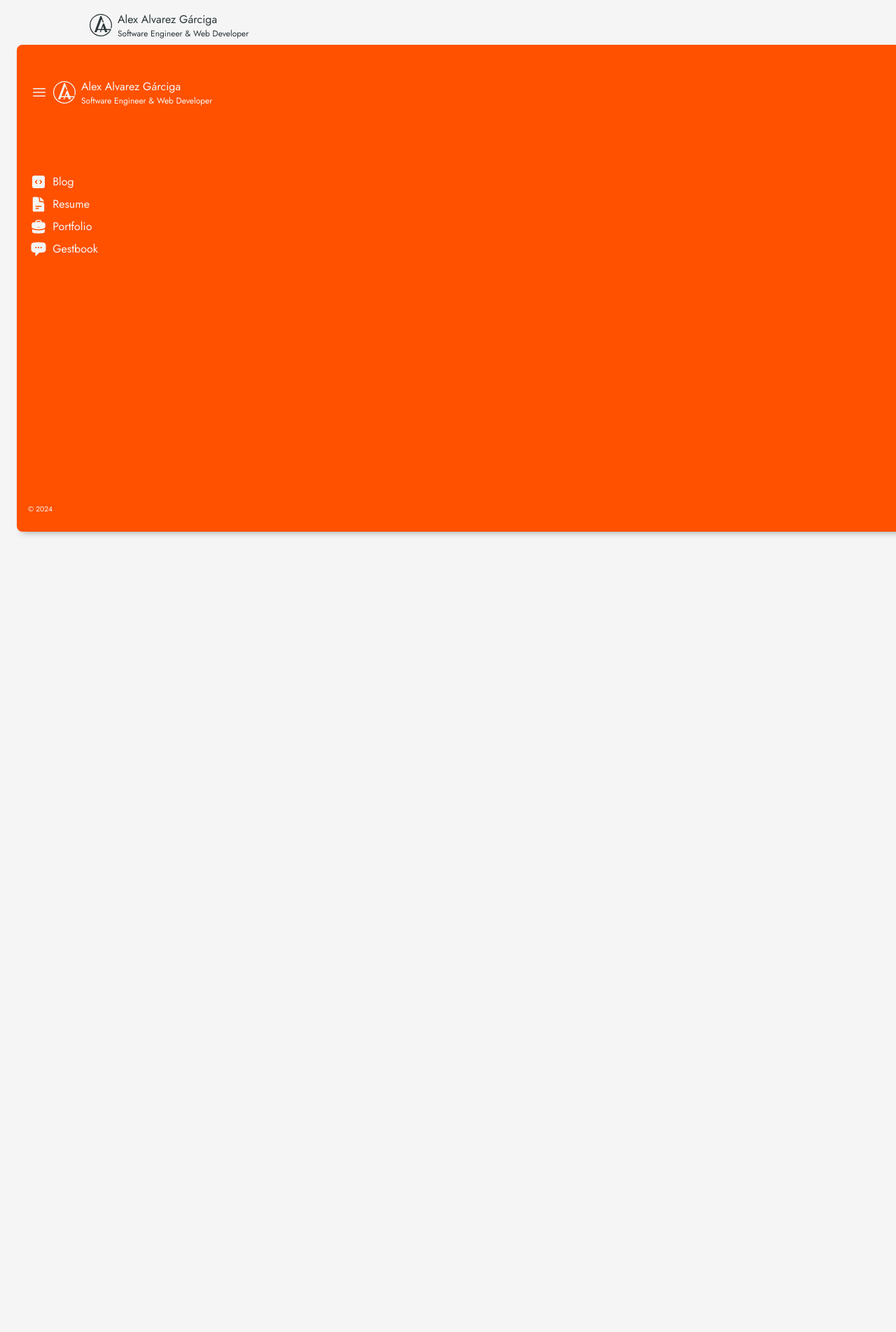
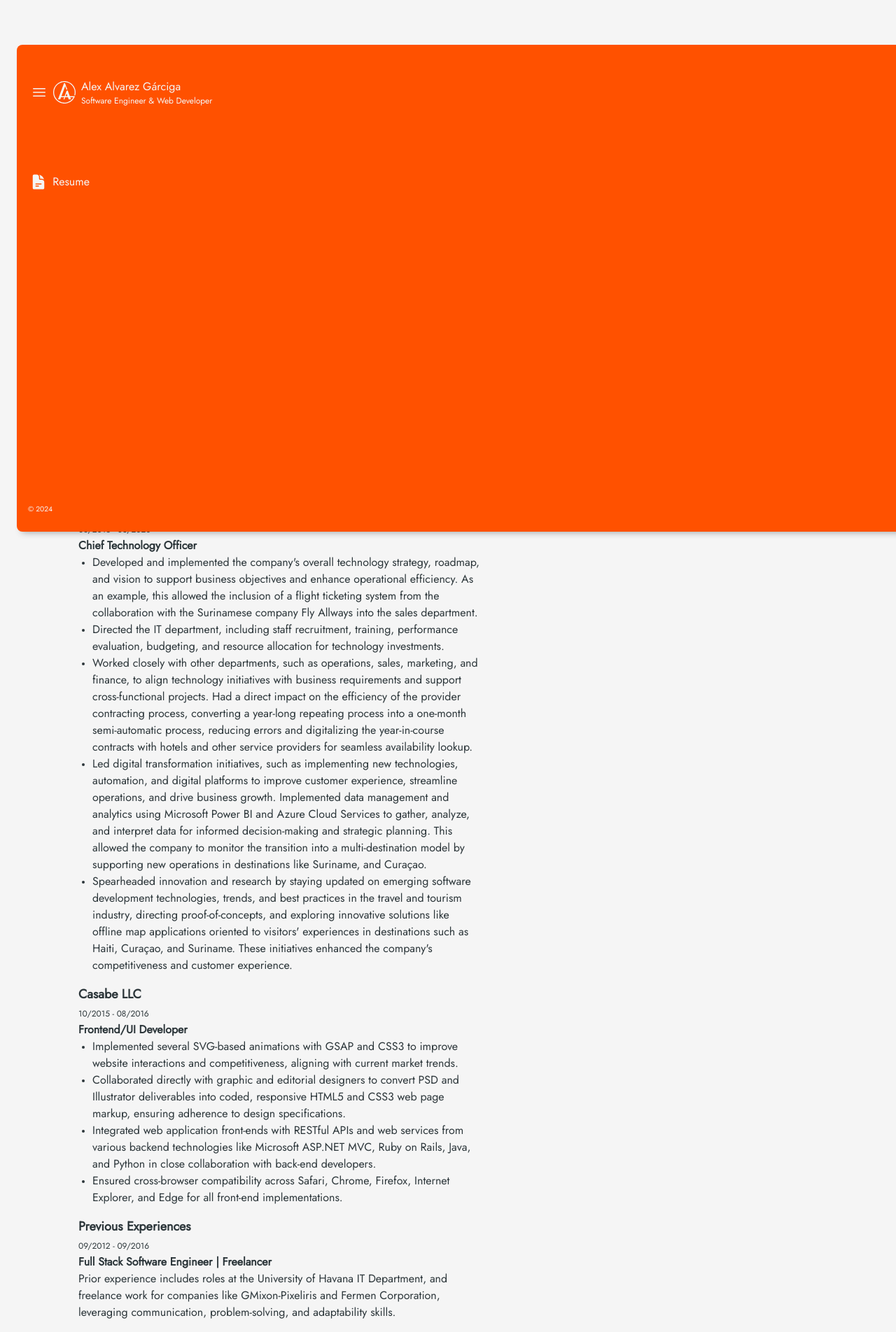
Before and after one commit to aagarciga/aagarciga.github.io, a Next.js app: page /resume in a window 1280 px wide. Shown: the whole page at 70% size. Before the commit the page ends 800 px from the top, so only its background shows below. Built offline with nearby package versions, Linux system fonts and the light colour scheme.

Commit message:
Added Resume Page & UI implementation.

```diff
--- a/src/app/(content)/layout.tsx
+++ b/src/app/(content)/layout.tsx
@@ -4,7 +4,7 @@ export default function Layout({ children }: { children: React.ReactNode }) {
   return (
     <div className="sidebar-layout">
       <header className="sidebar-layout__header">
-        <div className="branding-layout px-4 pt-4" >
+        <div className="branding-layout px-4 md:px-0 pt-4 md:pt-16" >
           <Branding />
         </div>
       </header>
--- a/src/app/(content)/resume/page.tsx
+++ b/src/app/(content)/resume/page.tsx
@@ -12,16 +12,72 @@ export default function Page() {
           ]}
         />
       </section>
-      <main className="sidebar-layout__main">
-        <h1>Page</h1>
+      <main className="sidebar-layout__main p-4 max-w-xl">
+        <header className="mb-4">
+          <h1 className="text-2xl">Experience</h1>
+        </header>
+        <section className="mb-4">
+          <header>
+            <h2 className="text-lg font-bold">Origin IT Solutions B.W. - ACSION</h2>
+            <span className="text-xs ">04/2020 - 01/2024</span>
+          </header>
+          <h3 className="font-bold">Lead Frontend-Engineer, Full Stack Engineer</h3>
+          <ul className="list-disc pl-5">
+            <li>Led the front-end development of a healthcare and wellness solution for medical screening and doctor-patient shared decision-making, focused on improving the health system in Suriname.</li>
+            <li>Spearheaded and enforced best practices to drive the software development lifecycle through Microsoft Azure DevOps and agile methodologies.</li>
+            <li>Served as a consultant to the company&apos;s clients on UI/UX design and front-end implementation, ensuring new projects and opportunities for extending contracts and improving B2B client relationships.</li>
+            <li>Integrated new features and improved performance in some of the company&apos;s existing products, leveraging and improving client trust in the company&apos;s current solutions and services.</li>
+            <li>Architected, designed, and implemented an Expo-based React Native mobile application for healthcare and health insurance using Microsoft Azure Identity Platform and zero-trust security, and Microsoft Azure Communication Services for messaging. This creation opened up new opportunities for the company to expand into the Sint Maarten and Curaçao markets.</li>
 
+          </ul>
+        </section>
+
+        <section className="mb-4">
+          <header >
+            <h2 className="text-lg  font-bold">Turmundo S.A.</h2>
+            <span className="text-xs">08/2016 - 03/2020</span>
+          </header>
+          <h3 className="font-bold">Chief Technology Officer</h3>
+          <ul className="list-disc pl-5">
+            <li>Developed and implemented the company&apos;s overall technology strategy, roadmap, and vision to support business objectives and enhance operational efficiency. As an example, this allowed the inclusion of a flight ticketing system from the collaboration with the Surinamese company Fly Allways into the sales department.</li>
+            <li>Directed the IT department, including staff recruitment, training, performance evaluation, budgeting, and resource allocation for technology investments.</li>
+            <li>Worked closely with other departments, such as operations, sales, marketing, and finance, to align technology initiatives with business requirements and support cross-functional projects. Had a direct impact on the efficiency of the provider contracting process, converting a year-long repeating process into a one-month semi-automatic process, reducing errors and digitalizing the year-in-course contracts with hotels and other service providers for seamless availability lookup.</li>
+            <li>Led digital transformation initiatives, such as implementing new technologies, automation, and digital platforms to improve customer experience, streamline operations, and drive business growth. Implemented data management and analytics using Microsoft Power BI and Azure Cloud Services to gather, analyze, and interpret data for informed decision-making and strategic planning. This allowed the company to monitor the transition into a multi-destination model by supporting new operations in destinations like Suriname, and Curaçao.</li>
+            <li>Spearheaded innovation and research by staying updated on emerging software development technologies, trends, and best practices in the travel and tourism industry, directing proof-of-concepts, and exploring innovative solutions like offline map applications oriented to visitors&apos; experiences in destinations such as Haiti, Curaçao, and Suriname. These initiatives enhanced the company&apos;s competitiveness and customer experience.</li>
+          </ul>
+        </section>
+
+        <section className="mb-4">
+          <header >
+            <h2 className="text-lg  font-bold">Casabe LLC</h2>
+            <span className="text-xs">10/2015 - 08/2016</span>
+          </header>
+          <h3 className="font-bold">Frontend/UI Developer</h3>
+          <ul className="list-disc pl-5">
+            <li>Implemented several SVG-based animations with GSAP and CSS3 to improve website interactions and competitiveness, aligning with current market trends.</li>
+            <li>Collaborated directly with graphic and editorial designers to convert PSD and Illustrator deliverables into coded, responsive HTML5 and CSS3 web page markup, ensuring adherence to design specifications.</li>
+            <li>Integrated web application front-ends with RESTful APIs and web services from various backend technologies like Microsoft ASP.NET MVC, Ruby on Rails, Java, and Python in close collaboration with back-end developers.</li>
+            <li>Ensured cross-browser compatibility across Safari, Chrome, Firefox, Internet Explorer, and Edge for all front-end implementations.</li>
+
+          </ul>
+        </section>
+
+        <section className="mb-4">
+          <header >
+            <h2 className="text-lg  font-bold">Previous Experiences</h2>
+            <span className="text-xs">09/2012 - 09/2016</span>
+          </header>
+          <h3 className="font-bold">Full Stack Software Engineer | Freelancer</h3>
+          <p className="">Prior experience includes roles at the University of Havana IT Department, and freelance work for companies like GMixon-Pixeliris and Fermen Corporation, leveraging communication, problem-solving, and adaptability skills.</p>
+
+        </section>
       </main>
-      <section className="sidebar-layout__bottom-widget">
+      {/* <section className="sidebar-layout__bottom-widget">
 
       </section>
       <footer className="sidebar-layout__footer">
 
-      </footer>
+      </footer> */}
     </>
 
   )
--- a/src/app/globals.css
+++ b/src/app/globals.css
@@ -18,15 +18,23 @@
   --color-white-smoke-hsl: 0, 0%, 96%;
   --color-gunmetal-hsl: 198, 13%, 20%;
 
-  --primary-acent-hsl: var(--color-internation-orange-hsl);
-  --background-hsl: var(--color-white-smoke-hsl);
-  --foreground-hsl: var(--color-gunmetal-hsl);
+  --color-azure-hsl: 200, 100%, 50%;
+  --color-artyclick-red-hsl: 0, 100%, 50%;
+  --color-chrome-yellow-hsl: 39, 100%, 50%;
+
+  --color-primary-hsl: var(--color-internation-orange-hsl);
+  --color-secondary-hsl: var(--color-azure-hsl);
+  --color-error-hsl: var(--color-artyclick-red-hsl);
+  --color-warning-hsl: var(--color-chrome-yellow-hsl);
+
+  --color-background-hsl: var(--color-white-smoke-hsl);
+  --color-foreground-hsl: var(--color-gunmetal-hsl);
 }
 
 @media (prefers-color-scheme: dark) {
   :root {
-    --background-hsl: var(--color-gunmetal-hsl);
-    --foreground-hsl: var(--color-white-smoke-hsl);
+    --color-background-hsl: var(--color-gunmetal-hsl);
+    --color-foreground-hsl: var(--color-white-smoke-hsl);
   }
 }
 
@@ -37,8 +45,8 @@
 }
 
 body {
-  color: hsla(var(--foreground-hsl), 1);
-  background: hsla(var(--background-hsl), 1);
+  color: hsla(var(--color-foreground-hsl), 1);
+  background: hsla(var(--color-background-hsl), 1);
 }
 
 /** Sidebar layout **/
@@ -55,7 +63,7 @@ body {
 .sidebar-layout {
   display: grid;
   gap: 0;
-  grid-template-rows: 0 6rem 6rem auto 6rem 4rem;
+  grid-template-rows: 0 6rem 2rem auto 6rem 4rem;
   grid-template-columns: 1fr;
   grid-template-areas:
     "sidebar" "header"
@@ -72,6 +80,40 @@ body {
   padding: 16px 8px;
 }
 
+.sidebar-layout__header {
+  grid-area: header;
+  /* outline: 1px dashed aqua; */
+}
+
+.sidebar-layout__footer {
+  grid-area: footer;
+  /* outline: 1px dashed blue; */
+}
+
+.sidebar-layout__main-menu {
+  grid-area: sidebar;
+  /* outline: 1px dashed burlywood; */
+  /* background-color: hsla(var(--color-internation-orange-hsl), 1); */
+}
+
+.sidebar-layout__main {
+  grid-area: main;
+  padding-bottom: 6rem;
+
+  /* outline: 1px dashed chartreuse; */
+}
+
+.sidebar-layout__top-widget {
+  grid-area: top-widget;
+  padding-left: 1rem;
+  /* outline: 1px dashed chocolate; */
+}
+
+.sidebar-layout__bottom-widget {
+  grid-area: bottom-widget;
+  /* outline: 1px dashed aquamarine; */
+}
+
 @media (min-width: 480px) {
   .sidebar-layout.landing {
     display: grid;
@@ -83,7 +125,7 @@ body {
 
   .sidebar-layout {
     display: grid;
-    grid-template-rows: 4rem 6rem auto 6rem 4rem;
+    grid-template-rows: 8rem 4rem auto 6rem 4rem;
     grid-template-columns: 7rem auto;
     grid-template-areas:
       "sidebar header header"
@@ -105,40 +147,14 @@ body {
 
   .sidebar-layout__main {
     padding-bottom: 0;
+    padding: 0;
     /* outline: 1px dashed chartreuse; */
   }
-}
 
-.sidebar-layout__header {
-  grid-area: header;
-  /* outline: 1px dashed aqua; */
-}
-
-.sidebar-layout__footer {
-  grid-area: footer;
-  /* outline: 1px dashed blue; */
-}
-
-.sidebar-layout__main-menu {
-  grid-area: sidebar;
-  /* outline: 1px dashed burlywood; */
-  /* background-color: hsla(var(--color-internation-orange-hsl), 1); */
-}
-
-.sidebar-layout__main {
-  grid-area: main;
-  padding-bottom: 6rem;
-  /* outline: 1px dashed chartreuse; */
-}
-
-.sidebar-layout__top-widget {
-  grid-area: top-widget;
-  /* outline: 1px dashed chocolate; */
-}
-
-.sidebar-layout__bottom-widget {
-  grid-area: bottom-widget;
-  /* outline: 1px dashed aquamarine; */
+  .sidebar-layout__top-widget {
+    padding-left: 0;
+    /* outline: 1px dashed chocolate; */
+  }
 }
 
 @layer utilities {
--- a/src/components/ui/branding.tsx
+++ b/src/components/ui/branding.tsx
@@ -1,6 +1,7 @@
 
 import { HTMLAttributes } from "react";
 import Monogram from "./monogram";
+import Link from "next/link";
 
 
 interface BrandingProps {
@@ -42,12 +43,13 @@ export default function Branding({
     dark: "text-white-smoke"
   }
   const fillColor = {
-    auto: "hsla(var(--foreground-hsl), 1)",
+    auto: "hsla(var(--color-foreground-hsl), 1)",
     ligth: "hsla(var(--color-gunmetal-hsl), 1)",
     dark: "hsla(var(--color-white-smoke-hsl), 1)"
   }
 
   return (
+    <Link href="/" className="flex">
       <div {...props} className={["branding w-max flex items-center gap-2 bg-transparent", color[colorMode], className].join(' ')} >
         <Monogram width={sizeMode[size]} height={size} fill={fillColor[colorMode]} />
         <div className={["branding-text-layout flex flex-col gap-0 content-start", color[colorMode]].join(' ')}>
@@ -55,5 +57,6 @@ export default function Branding({
           <span className={["tagline", taglineFontSize[size]].join(" ")}>Software Engineer & Web Developer</span>
         </div>
       </div>
+    </Link>
   )
 }
--- a/src/components/ui/main-menu.module.css
+++ b/src/components/ui/main-menu.module.css
@@ -41,7 +41,7 @@
   justify-content: space-evenly;
 }
 
-.main-menu__Links li {
+.main-menu__Links li a {
   display: flex;
   flex-direction: column;
   align-items: center;
@@ -115,7 +115,7 @@
     padding: 0 0 0 0.2rem;
   }
 
-  .main-menu__Links li {
+  .main-menu__Links li a {
     display: flex;
     flex-direction: row;
     justify-content: flex-start;
--- a/src/components/ui/main-menu.tsx
+++ b/src/components/ui/main-menu.tsx
@@ -4,6 +4,7 @@ import classes from './main-menu.module.css'
 import { useState } from 'react'
 import { clsx } from 'clsx'
 import Branding from './branding'
+import Link from 'next/link'
 
 
 export default function MainMenu() {
@@ -24,22 +25,24 @@ export default function MainMenu() {
         <Branding colorMode='dark' className={classes["main-menu__header__branding"]} />
       </div>
       <ul className={[classes['main-menu__Links']].join(' ')}>
-        <li>
+        {/* <li>
           <CodeBracketSquareIcon width={24} height={24} color='hsla(var(--color-white-smoke-hsl), 1)' />
           <span>Blog</span>
+        </li> */}
+        <li className='hover:underline'>
+          <Link href={"/resume"} >
+            <DocumentTextIcon width={24} height={24} color='hsla(var(--color-white-smoke-hsl, 1)' />
+            <span>Resume</span>
+          </Link>
         </li>
-        <li>
-          <DocumentTextIcon width={24} height={24} color='hsla(var(--color-white-smoke-hsl, 1)' />
-          <span>Resume</span>
-        </li>
-        <li>
+        {/* <li>
           <BriefcaseIcon width={24} height={24} color='hsla(var(--color-white-smoke-hsl), 1)' />
           <span>Portfolio</span>
         </li>
         <li>
           <ChatBubbleLeftEllipsisIcon width={24} height={24} color='hsla(var(--color-white-smoke-hsl), 1)' />
           <span>Gestbook</span>
-        </li>
+        </li> */}
 
       </ul>
       <footer className={[classes['main-menu__footer']].join(' ')}>
--- a/tailwind.config.ts
+++ b/tailwind.config.ts
@@ -11,6 +11,15 @@ const config: Config = {
       "internation-orange": "hsla(var(--color-internation-orange-hsl), 1)",
       "white-smoke": "hsla(var(--color-white-smoke-hsl), 1)",
       gunmetal: "hsla(var(--color-gunmetal-hsl), 1)",
+      azure: "hsla(var(--color-azure-hsl), 1)",
+      "artyclick-red": "hsla(var(--color-artyclick-red-hsl), 1)",
+      "chrome-yello": "hsla(var(--color-chrome-yello-hsl), 1)",
+      "primary": "hsla(var(--color-primary-hsl), 1)",
+      "secondary": "hsla(var(--color-secondary-hsl), 1)",
+      "error": "hsla(var(--color-error-hsl), 1)",
+      "warning": "hsla(var(--color-warning-hsl), 1)",
+      "foreground": "hsla(var(--color-foreground-hsl), 1)",
+      "background": "hsla(var(--color-background-hsl), 1)",
     },
     extend: {
       backgroundImage: {
```
Also changed, not shown: src/app/(landing)/page.tsx (+10 -4 lines), src/components/ui/buton.module.css (added, +19 -0 lines), src/components/ui/button.tsx (added, +25 -0 lines), src/stories/colors.mdx (+37 -6 lines). Lines whose indentation alone changed are shown as unchanged.
